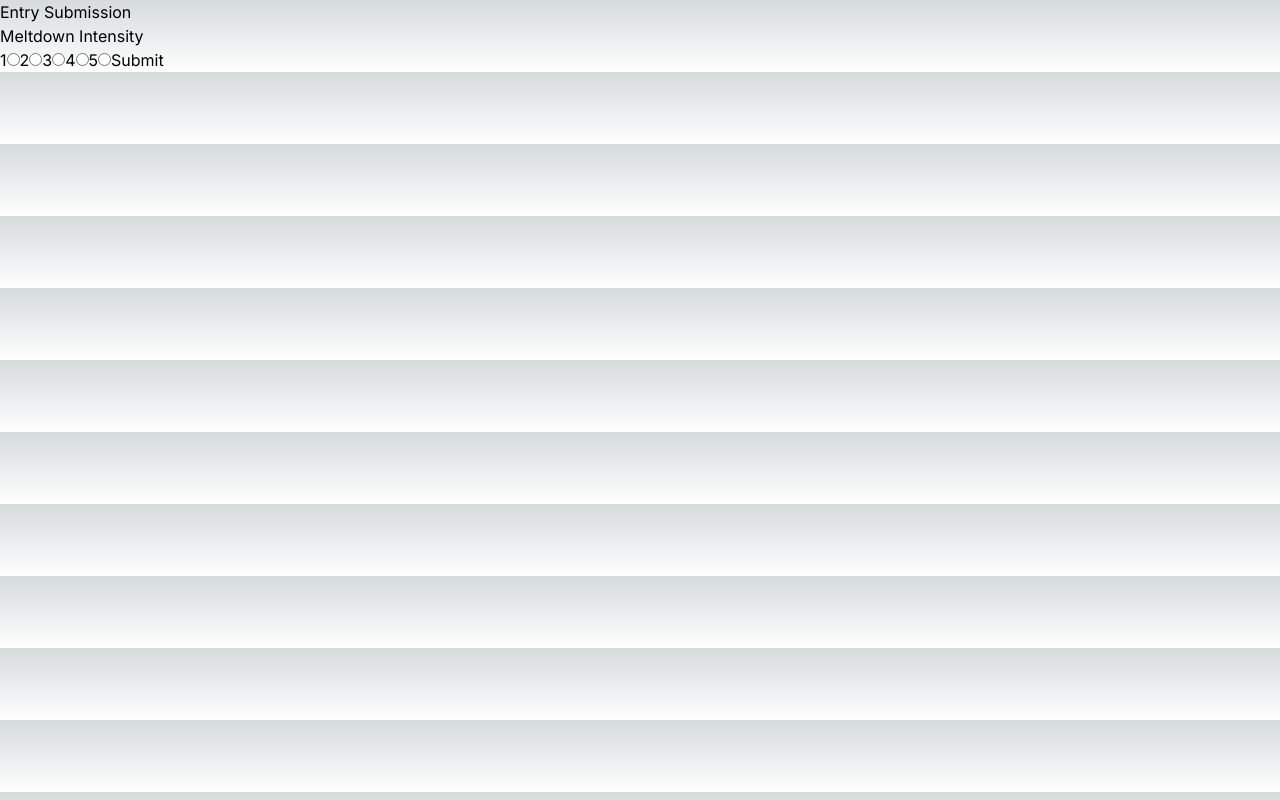
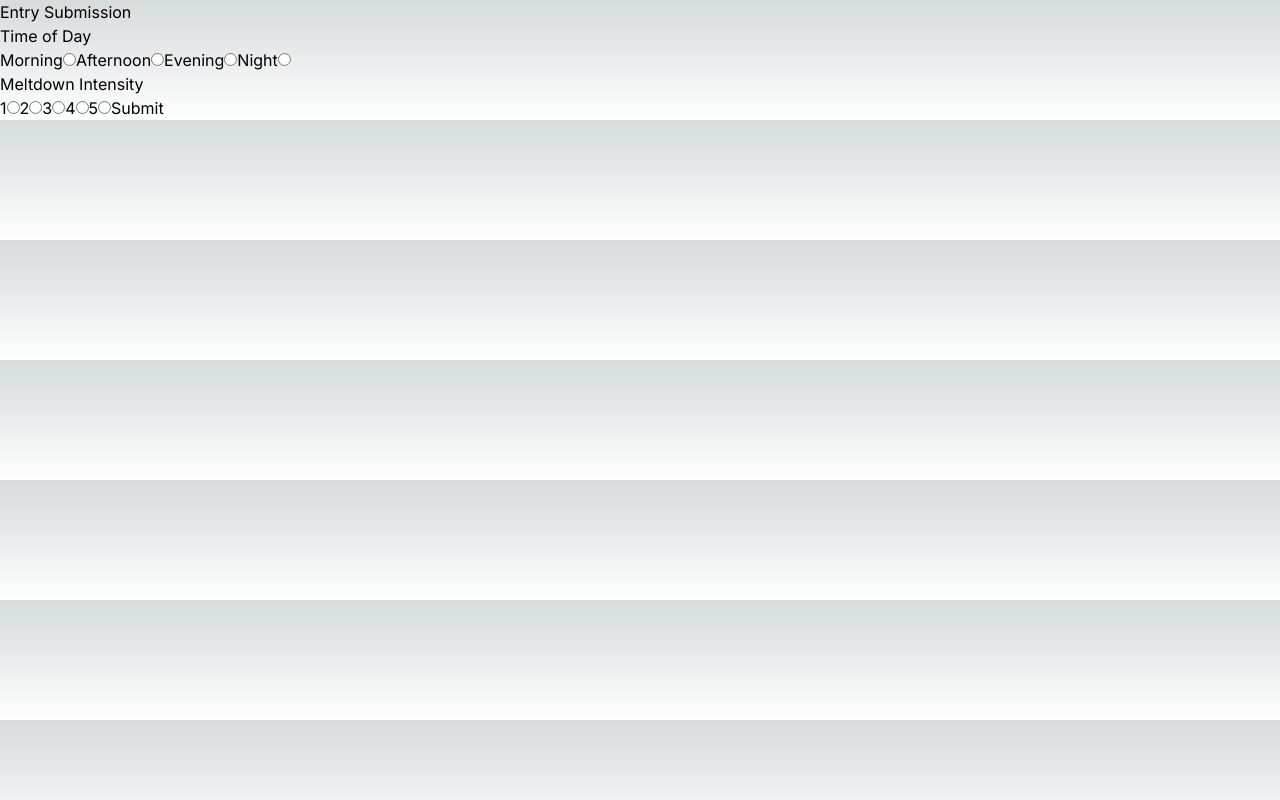
Before and after one commit to nikobatzi1990/meltdown-tracker-typescript, a Next.js app in the folder client/: page /submission in a window 1280 px wide. Built offline with nearby package versions, Linux system fonts and the light colour scheme; no server answers.

Commit message:
feat: inputs for TimeOfDay

```diff
--- a/client/app/components/Intensity.tsx
+++ b/client/app/components/Intensity.tsx
@@ -11,7 +11,7 @@ export default function Intensity() {
         type='radio'
         value='1'
       />
-        <Input
+      <Input
         id='intensity_two'
         name='intensity'
         text='2'
--- a/client/app/components/TimeOfDay.tsx
+++ b/client/app/components/TimeOfDay.tsx
@@ -5,6 +5,34 @@ export default function TimeOfDay() {
     <>
       <p>Time of Day</p>
 
+      <Input
+        id='morning'
+        name='time-of-day'
+        text='Morning'
+        type='radio'
+        value='morning'
+      />
+      <Input
+        id='afternoon'
+        name='time-of-day'
+        text='Afternoon'
+        type='radio'
+        value='afternoon'
+      />
+      <Input
+        id='evening'
+        name='time-of-day'
+        text='Evening'
+        type='radio'
+        value='evening'
+      />
+      <Input
+        id='night'
+        name='time-of-day'
+        text='Night'
+        type='radio'
+        value='night'
+      />
     </>
   );
 }
--- a/client/app/submission/page.tsx
+++ b/client/app/submission/page.tsx
@@ -69,6 +69,7 @@ export default function Submission() {
     <>
       <h1>Entry Submission</h1>
       <form onSubmit={handleSubmission}>
+        <TimeOfDay />
         <Intensity />
         <Button
           text="Submit"
```
